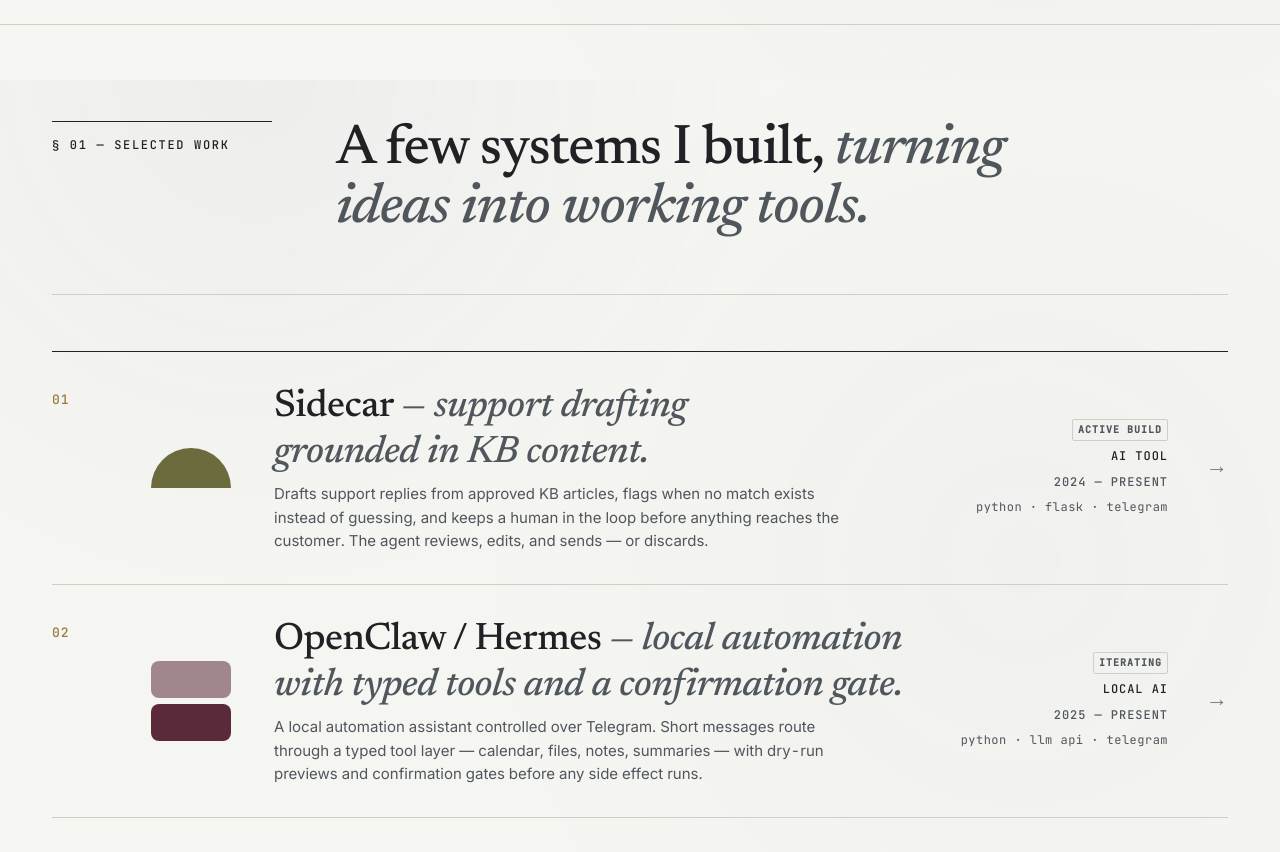
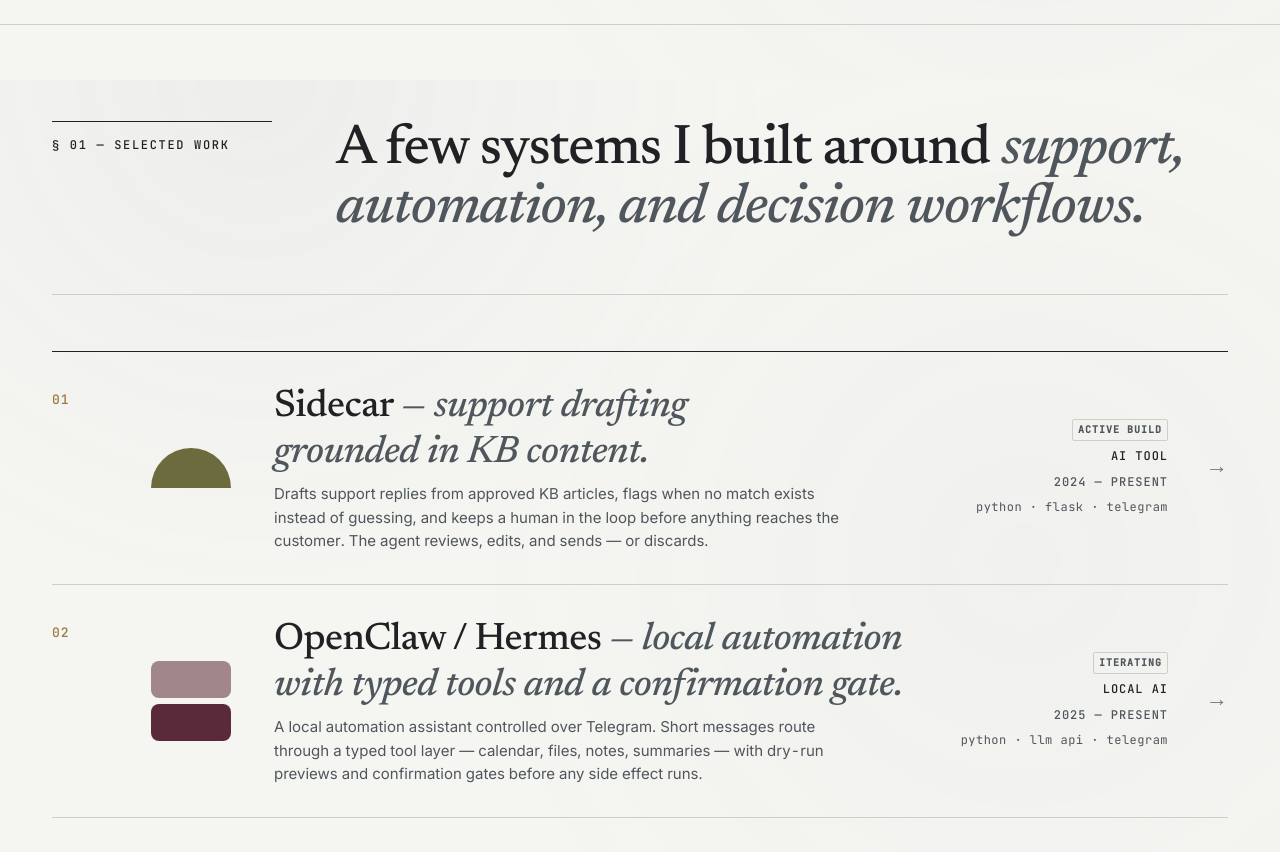
Before and after one commit to chrisrivero-dev/crvro-portfolio, a React (Vite) app: page / in a window 1280 px wide. Shown: the part 1520-2372 px from the top of the page. Built offline with nearby package versions, Linux system fonts and the light colour scheme.

Commit message:
Refocus portfolio and add GIS tools section

```diff
--- a/src/components/Projects.jsx
+++ b/src/components/Projects.jsx
@@ -8,7 +8,7 @@ export default function Projects() {
       <div className="container-wide">
         <div className="section-head reveal">
           <div className="index">§ 01 — Selected Work</div>
-          <div className="h">A few systems I built, <em>turning ideas into working tools.</em></div>
+          <div className="h">A few systems I built around <em>support, automation, and decision workflows.</em></div>
         </div>
         <ul className="project-list" data-stagger>
           {PROJECTS.map((p) => (
```
